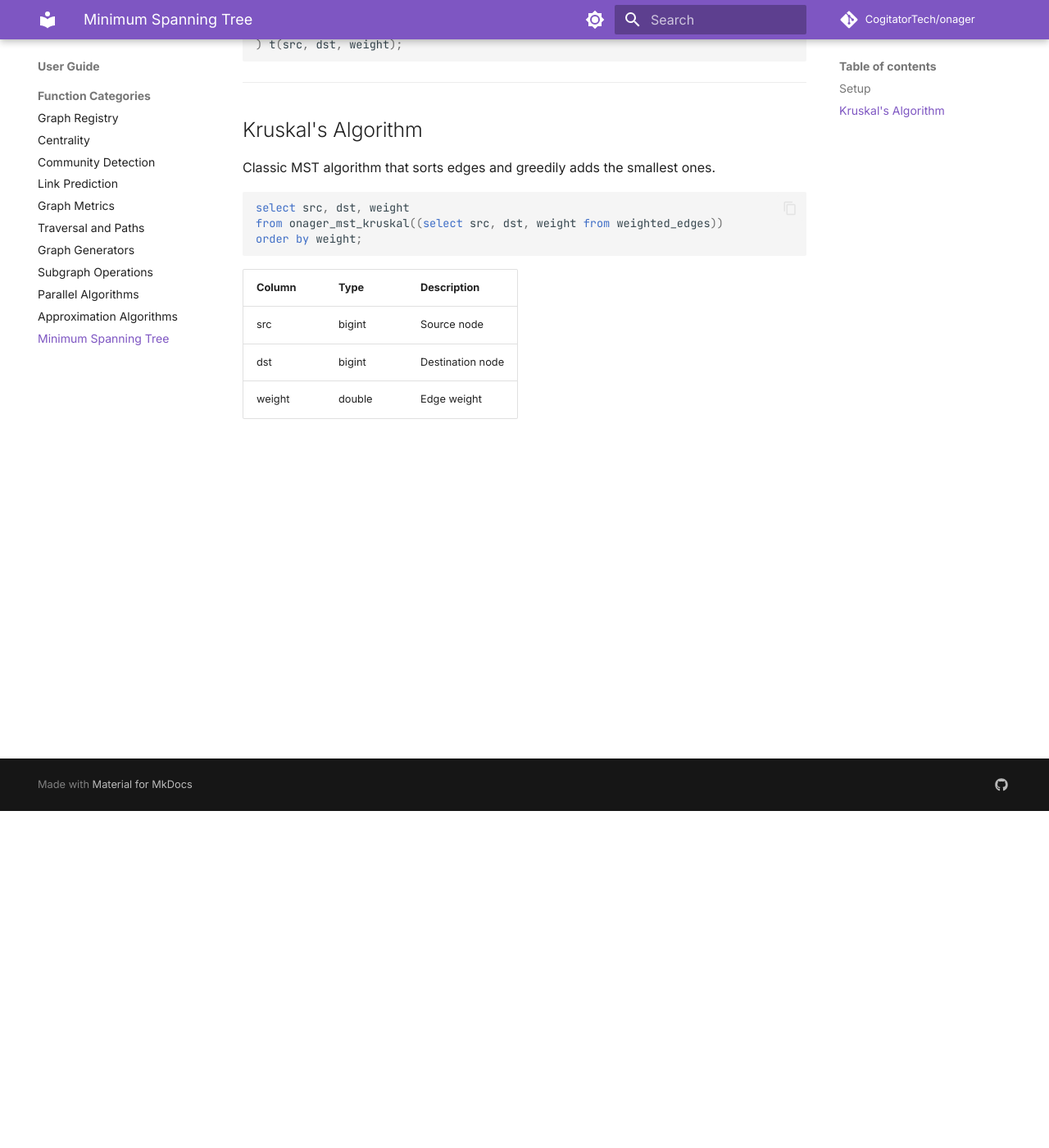
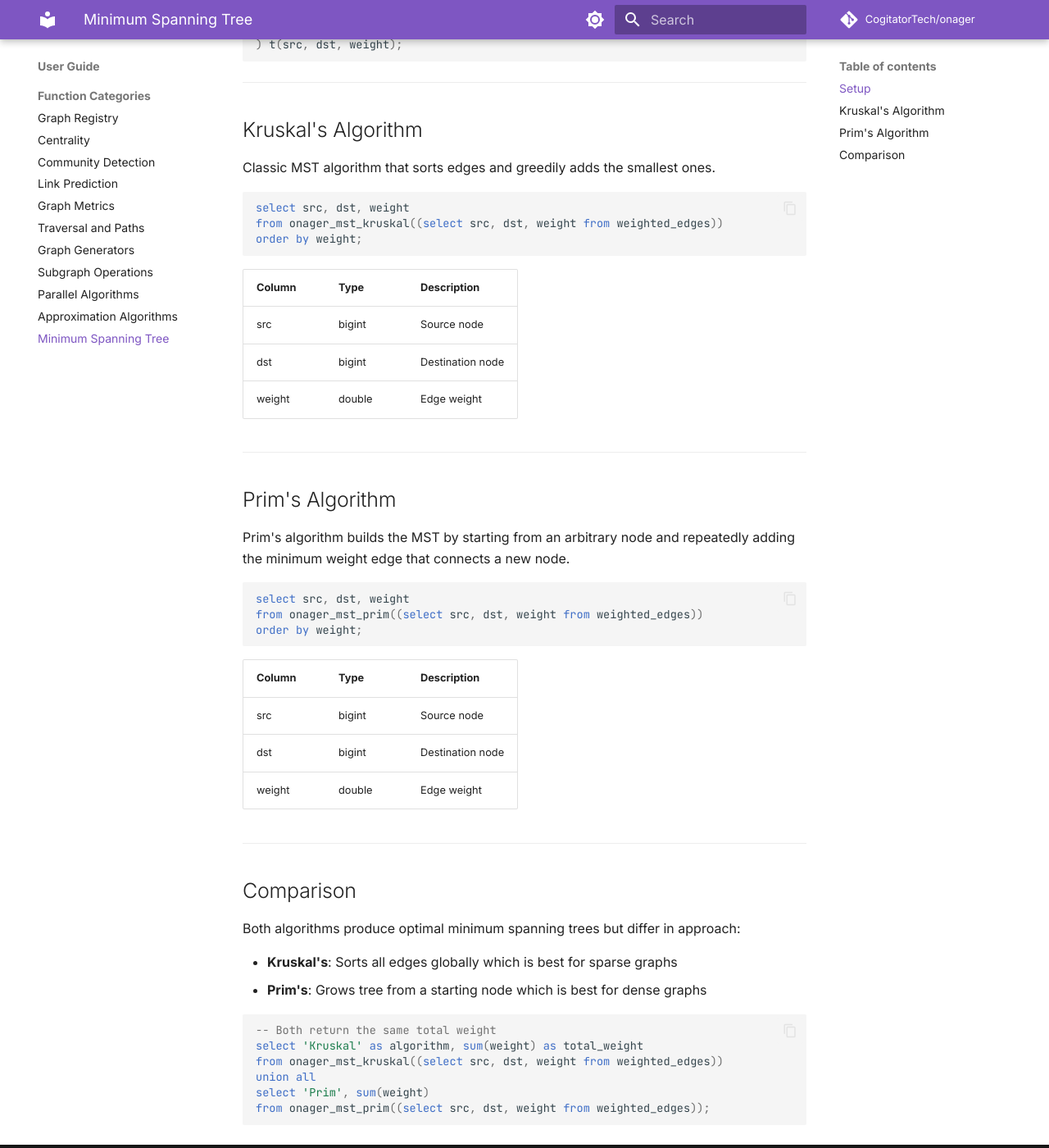
Before and after one commit to CogitatorTech/onager, an MkDocs documentation site: the page built from docs/guide/mst.md, in a window 1280 px wide and 1400 px high, scrolled down 411 px. Shown: the whole window at 82% size. Built offline with MkDocs 1.6.1 and Material for MkDocs 9.7.7, drawn with Linux system fonts in a browser that asks for light colours; comment, search, counter and statistics services are not loaded.

Commit message:
Add missing documentation entries

````diff
--- a/docs/guide/mst.md
+++ b/docs/guide/mst.md
@@ -34,3 +34,39 @@ order by weight;
 | src    | bigint | Source node       |
 | dst    | bigint | Destination node  |
 | weight | double | Edge weight       |
+
+---
+
+## Prim's Algorithm
+
+Prim's algorithm builds the MST by starting from an arbitrary node and repeatedly adding the minimum weight edge that connects a new node.
+
+```sql
+select src, dst, weight
+from onager_mst_prim((select src, dst, weight from weighted_edges))
+order by weight;
+```
+
+| Column | Type   | Description       |
+|--------|--------|-------------------|
+| src    | bigint | Source node       |
+| dst    | bigint | Destination node  |
+| weight | double | Edge weight       |
+
+---
+
+## Comparison
+
+Both algorithms produce optimal minimum spanning trees but differ in approach:
+
+- **Kruskal's**: Sorts all edges globally which is best for sparse graphs
+- **Prim's**: Grows tree from a starting node which is best for dense graphs
+
+```sql
+-- Both return the same total weight
+select 'Kruskal' as algorithm, sum(weight) as total_weight
+from onager_mst_kruskal((select src, dst, weight from weighted_edges))
+union all
+select 'Prim', sum(weight)
+from onager_mst_prim((select src, dst, weight from weighted_edges));
+```
````
Also changed, not shown: docs/guide/links.md (+24 -0 lines), docs/index.md (+1 -1 lines), docs/reference/input-formats.md (+2 -1 lines).
